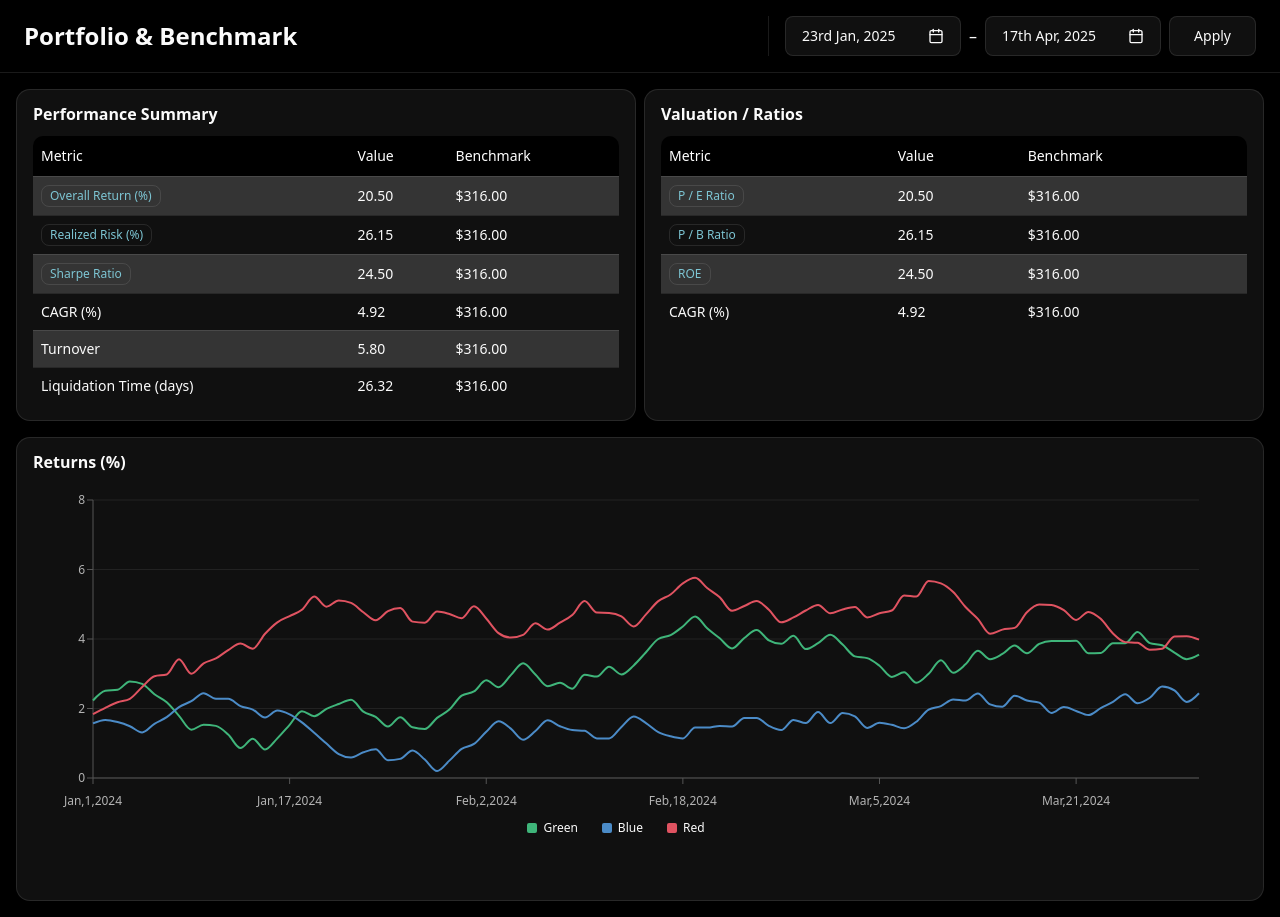
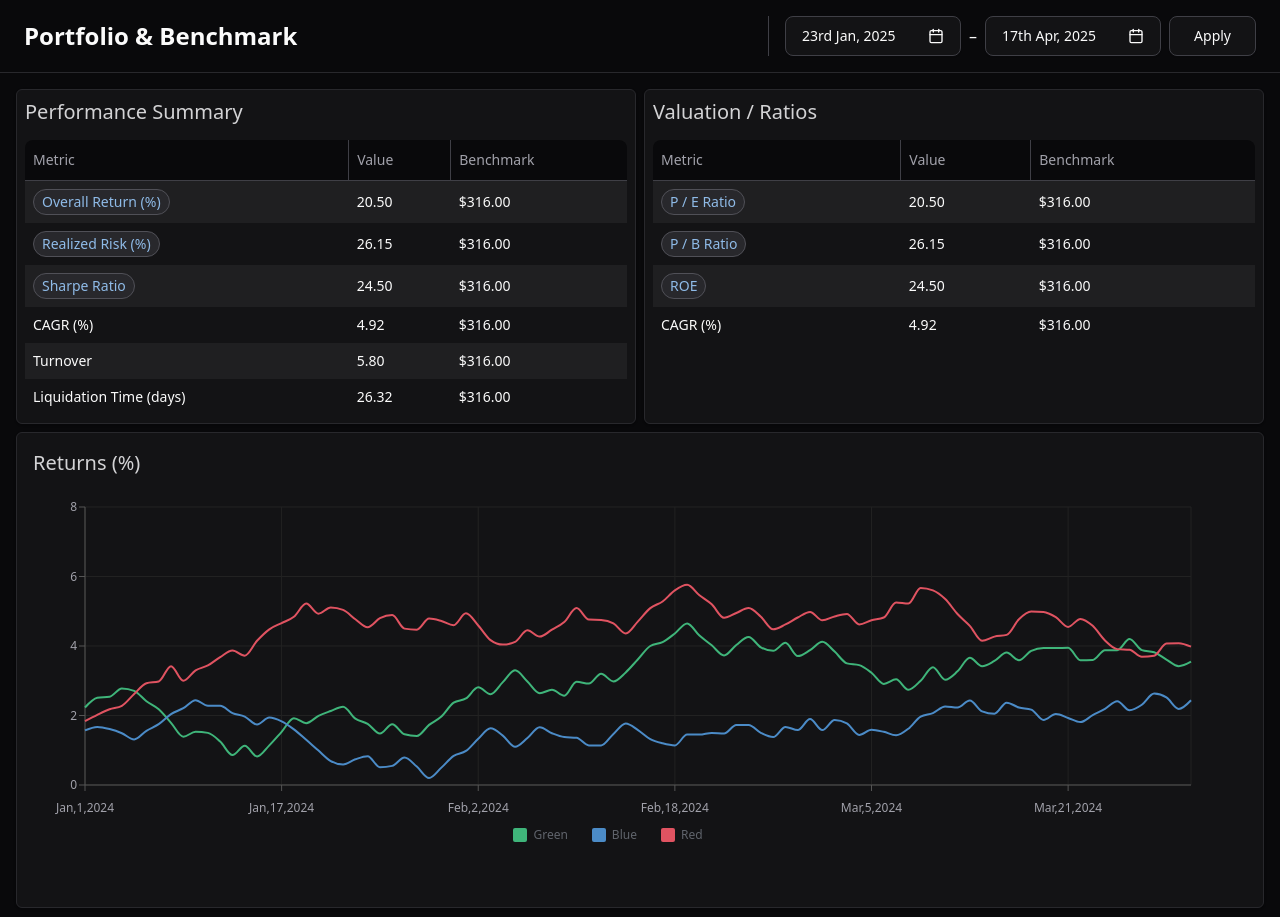
Before and after one commit to prashantpaddune/portfolio-benchmark, a Next.js app: page / in a window 1280 px wide. Built offline with nearby package versions, Linux system fonts and the light colour scheme.

Commit message:
feat: fix styling and spacing
Signed-off-by: prashantpaddune <padadunep@gmail.com>

```diff
--- a/src/app/globals.css
+++ b/src/app/globals.css
@@ -39,22 +39,22 @@
 
 :root {
     --radius: 0.625rem;
-    --background: #101010;
-    --black: #000000;
-    --white: #ffffff;
+    --background: #131315;
+    --black: #09090B;
+    --white: #D3D3D5;
     --foreground: #FBFBFB;
     --primary: #EBEBEB;
     --primary-foreground: #343434;
     --secondary: #454545;
     --secondary-foreground: #FBFBFB;
-    --muted: #454545;
-    --muted-foreground: #B4B4B4;
-    --accent: #7dc5d3;
+    --muted: #60646C;
+    --muted-foreground: #A1A1AA;
+    --accent: #8FBBE8;
     --accent-foreground: #FBFBFB;
     --destructive: #DC2626;
-    --border: rgba(255, 255, 255, 0.1);
-    --input: rgba(255, 255, 255, 0.15);
-    --ring: #8E8E8E;
+    --border: #3F3F46;
+    --input: #505057;
+    --ring: #1f1f21;
     --chart-1: #7C4DFF;
     --chart-2: #4CAF50;
     --chart-3: #F4D03F;
@@ -66,7 +66,7 @@
     --navbar-primary-foreground: #FBFBFB;
     --navbar-accent: #454545;
     --navbar-accent-foreground: #FBFBFB;
-    --navbar-border: rgba(255, 255, 255, 0.1);
+    --navbar-border: #28282C;
     --navbar-ring: #8E8E8E;
 }
 
--- a/src/app/page.tsx
+++ b/src/app/page.tsx
@@ -13,7 +13,7 @@ export default function Home() {
     return (
         <>
             <Header/>
-            <div className="flex w-full gap-2 p-4">
+            <div className="flex w-full gap-2 p-4 pb-0">
                 <Widget
                     title="Performance Summary"
                     columns={profileSummaryColumns}
@@ -27,7 +27,7 @@ export default function Home() {
                     striped
                 />
             </div>
-            <div className="flex w-full px-4 pb-4">
+            <div className="flex w-full px-4 py-2">
                 <ReturnsChart data={sampleData} height={400}/>
             </div>
         </>
--- a/src/components/returns-chart.tsx
+++ b/src/components/returns-chart.tsx
@@ -32,14 +32,14 @@ const ReturnsChart = ({
     }
 
     return (
-        <Card className="w-full bg-background text-card-foreground gap-2 py-4">
+        <Card className="w-full bg-background border-navbar-border rounded-sm text-card-foreground gap-2 py-4">
             <CardHeader className="px-4">
-                <CardTitle>Returns (%)</CardTitle>
+                <CardTitle className="text-white text-xl font-medium">Returns (%)</CardTitle>
             </CardHeader>
             <CardContent className="px-4">
                 <ChartContainer
                     id="returns"
-                    className="w-full -ml-6 mb-0"
+                    className="w-full -ml-8 mb-0"
                     style={{ height }}
                     config={config}
                 >
@@ -47,7 +47,7 @@ const ReturnsChart = ({
                         data={data}
                         margin={{ top: 16, right: 24, left: 24, bottom: 48 }}
                     >
-                        <CartesianGrid stroke="#222" vertical={false} />
+                        <CartesianGrid stroke="#222" />
 
                         <XAxis
                             dataKey="date"
@@ -66,7 +66,7 @@ const ReturnsChart = ({
                         <ChartLegend
                             verticalAlign="bottom"
                             content={
-                                <ChartLegendContent className="gap-6 [&>div>div]:h-2.5 [&>div>div]:w-2.5" />
+                                <ChartLegendContent className="gap-6 [&>div>div]:h-3.5 [&>div>div]:w-3.5 text-muted" />
                             }
                         />
 
--- a/src/components/ui/data-table.tsx
+++ b/src/components/ui/data-table.tsx
@@ -46,9 +46,11 @@ export function DataTable<TData, TValue>({
                                 <TableHead
                                     key={header.id}
                                     className={[
-                                        "bg-black text-white",
-                                        isFirst && "rounded-tl-lg",
-                                        isLast  && "rounded-tr-lg",
+                                        "bg-black text-muted-foreground text-sm border-l border-b-border",
+                                        isFirst && "rounded-tl-md",
+                                        isFirst && "border-none",
+                                        !isLast && "border-l",
+                                        isLast  && "rounded-tr-md",
                                     ]
                                         .filter(Boolean)
                                         .join(" ")}
@@ -70,10 +72,10 @@ export function DataTable<TData, TValue>({
                 {table.getRowModel().rows.map((row, rowIndex) => (
                     <TableRow
                         key={row.id}
-                        className={striped && rowIndex % 2 === 0 ? "bg-input" : ""}
+                        className={striped && rowIndex % 2 === 0 ? "bg-ring border-none" : "bg-background border-none"}
                     >
                         {row.getVisibleCells().map((cell) => (
-                            <TableCell key={cell.id}>
+                            <TableCell className="font-normal text-sm" key={cell.id}>
                                 {flexRender(cell.column.columnDef.cell, cell.getContext())}
                             </TableCell>
                         ))}
--- a/src/components/ui/date-picker.tsx
+++ b/src/components/ui/date-picker.tsx
@@ -39,10 +39,11 @@ const DatePicker = ({
                     <CalendarIcon className="h-4 w-4" />
                 </Button>
             </PopoverTrigger>
-            <PopoverContent className="w-auto p-0" align="start">
+            <PopoverContent className="bg-background" align="start">
                 <Calendar
                     initialFocus
                     mode="single"
+                    className="bg-background"
                     selected={value}
                     onSelect={(dateValue) => {
                         if (dateValue) {
--- a/src/components/widget.tsx
+++ b/src/components/widget.tsx
@@ -19,11 +19,11 @@ const Widget = <TData extends object>({
      striped = false,
 }: WidgetProps<TData>) => {
     return (
-        <Card className="w-full bg-background text-card-foreground gap-2 py-4">
-            <CardHeader className="px-4">
-                <CardTitle>{title}</CardTitle>
+        <Card className="w-full bg-background border-navbar-border rounded-sm text-card-foreground gap-2 py-2">
+            <CardHeader className="px-2">
+                <CardTitle className="text-white text-xl font-medium">{title}</CardTitle>
             </CardHeader>
-            <CardContent className="px-4">
+            <CardContent className="px-2">
                 <DataTable
                     columns={columns}
                     data={data}
--- a/src/constants/profile-summary.tsx
+++ b/src/constants/profile-summary.tsx
@@ -19,17 +19,17 @@ export const profileSummaryColumns: ColumnDef<SummaryRow>[] = [
 
 export const profileSummaryData: SummaryRow[] = [
     {
-        metric: <Badge variant="outline" className="text-accent">Overall Return (%)</Badge>,
+        metric: <Badge variant="outline" className="bg-navbar-border border-input text-accent font-normal text-sm rounded-4xl">Overall Return (%)</Badge>,
         value: "20.50",
         benchmark: "$316.00"
     },
     {
-        metric: <Badge variant="outline" className="text-accent">Realized Risk (%)</Badge>,
+        metric: <Badge variant="outline" className="bg-navbar-border border-input text-accent font-normal text-sm rounded-4xl">Realized Risk (%)</Badge>,
         value: "26.15",
         benchmark: "$316.00"
     },
     {
-        metric: <Badge variant="outline" className="text-accent">Sharpe Ratio</Badge>,
+        metric: <Badge variant="outline" className="bg-navbar-border border-input text-accent font-normal text-sm rounded-4xl">Sharpe Ratio</Badge>,
         value: "24.50",
         benchmark: "$316.00"
     },
--- a/src/constants/valuation-rations.tsx
+++ b/src/constants/valuation-rations.tsx
@@ -17,17 +17,17 @@ export const valuationColumns: ColumnDef<SummaryRow>[] = [
 
 export const valuationData: SummaryRow[] = [
     {
-        metric: <Badge variant="outline" className="text-accent">P / E Ratio</Badge>,
+        metric: <Badge variant="outline" className="bg-navbar-border border-input text-accent text-sm font-normal rounded-4xl">P / E Ratio</Badge>,
         value: "20.50",
         benchmark: "$316.00"
     },
     {
-        metric: <Badge variant="outline" className="text-accent">P / B Ratio</Badge>,
+        metric: <Badge variant="outline" className="bg-navbar-border border-input text-accent text-sm font-normal rounded-4xl">P / B Ratio</Badge>,
         value: "26.15",
         benchmark: "$316.00"
     },
     {
-        metric: <Badge variant="outline" className="text-accent">ROE</Badge>,
+        metric: <Badge variant="outline" className="bg-navbar-border border-input text-accent text-sm font-normal rounded-4xl">ROE</Badge>,
         value: "24.50",
         benchmark: "$316.00"
     },
```
